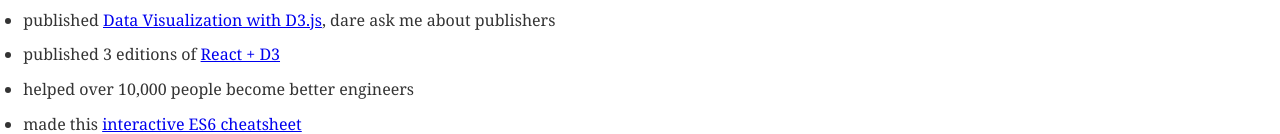
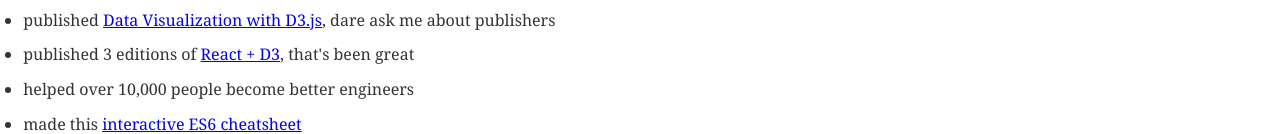
Before and after one commit to Swizec/intro-to-react-workshop, a Gatsby site: page / in a window 1280 px wide. Shown: the part 1896-2030 px from the top of the page. Built offline with nearby package versions, Linux system fonts and the light colour scheme; Gatsby itself is replaced by a stand-in of ours; some packages are replaced by stand-ins of ours.

Commit message:
Build index page

```diff
--- a/src/pages/index.js
+++ b/src/pages/index.js
@@ -49,7 +49,7 @@
             <li>been coding for over 20 years</li>
             <li>published <a href="http://nightowlsbook.com/">Why Programmers Work at Night</a>, that was fun</li>
             <li>published <a href="https://www.packtpub.com/web-development/data-visualization-d3js">Data Visualization with D3.js</a>, dare ask me about publishers</li>
-            <li>published 3 editions of <a href="https://www.swizec.com/reactd3js/">React + D3</a></li>
+            <li>published 3 editions of <a href="https://www.swizec.com/reactd3js/">React + D3</a>, that's been great</li>
             <li>helped over 10,000 people become better engineers</li>
             <li>made this <a href="https://es6cheatsheet.com">interactive ES6 cheatsheet</a></li>
         </ul>
```
